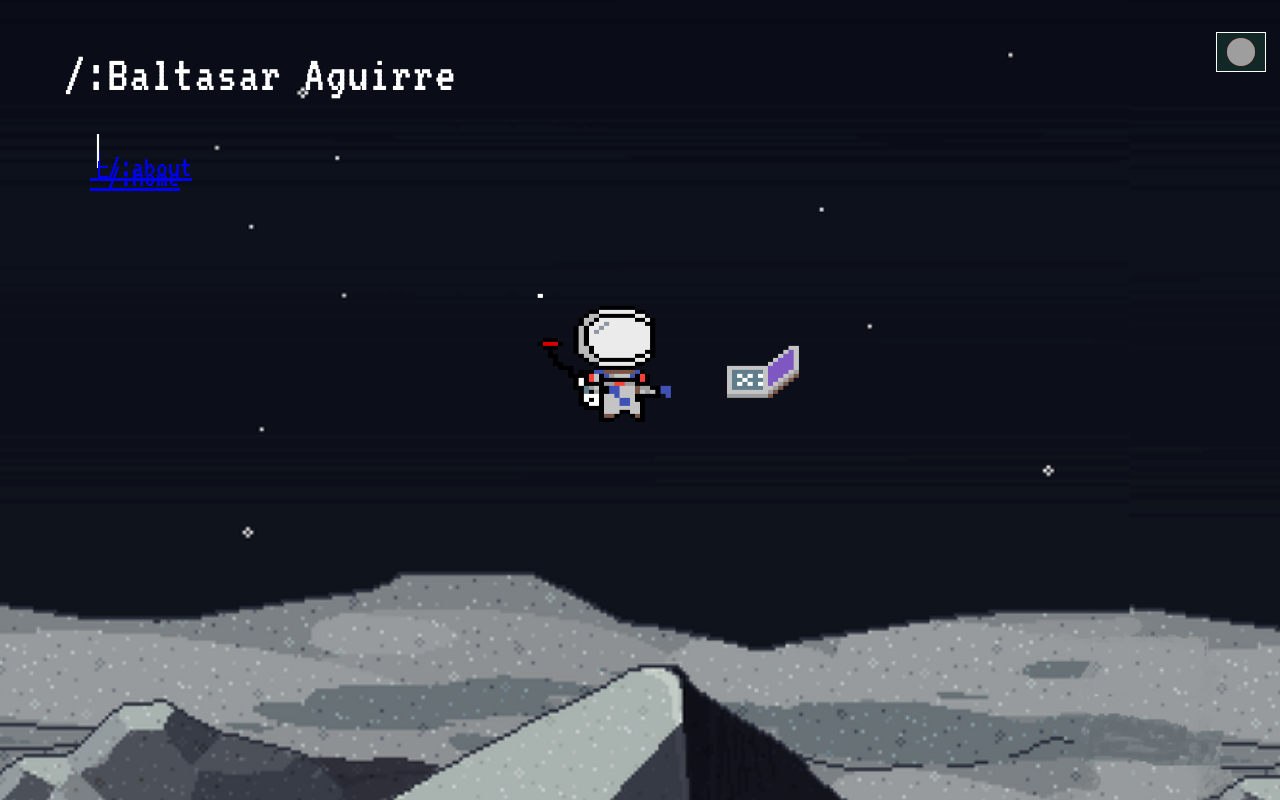
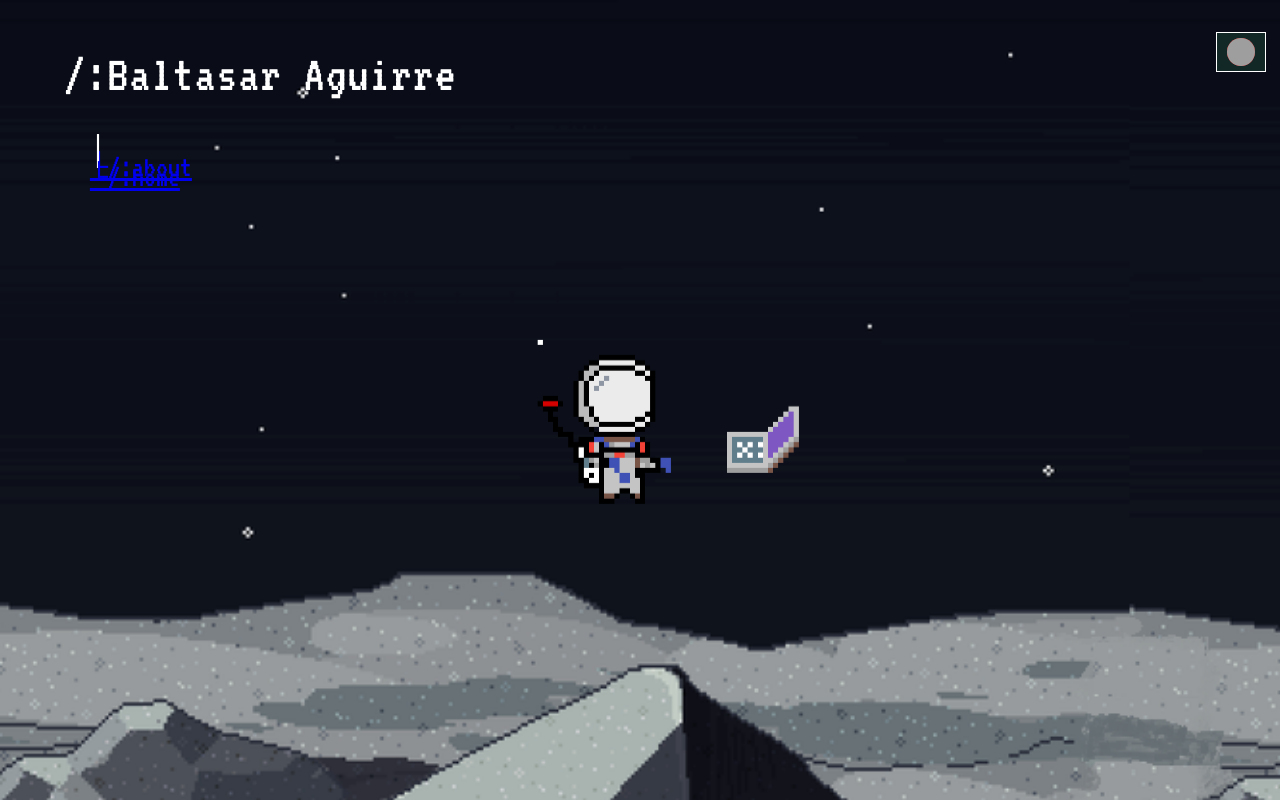
Before and after one commit to Baltaguirre/myportfolio, a React (Create React App) app in the folder my-portfolio/: page / in a window 1280 px wide. Built offline with nearby package versions, Linux system fonts and the light colour scheme; no server answers; grey boxes are pictures that could not be loaded.

Commit message:
add(Components/Landing/Landing.jsx): add div to img

```diff
--- a/my-portfolio/src/Components/Landing/Landing.jsx
+++ b/my-portfolio/src/Components/Landing/Landing.jsx
@@ -12,6 +12,7 @@ export default function Landing({ button,play, play2,stop,playNavbar, stopNavbar
             <Navbar
             playNavbar={playNavbar}
             stopNavbar={stopNavbar} />
+            <div className='landingImage'>
             <img
             src={pixel}
             alt='astronauta'
@@ -21,6 +22,7 @@ export default function Landing({ button,play, play2,stop,playNavbar, stopNavbar
             onMouseEnter={play2}
             onMouseLeave={stop}
          />
+         </div>
         </div>
     )
 }
```
